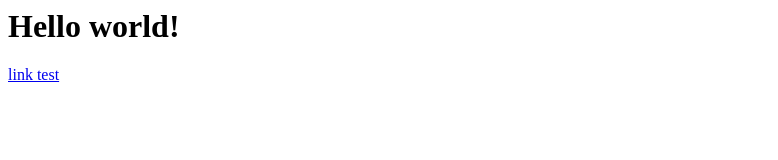
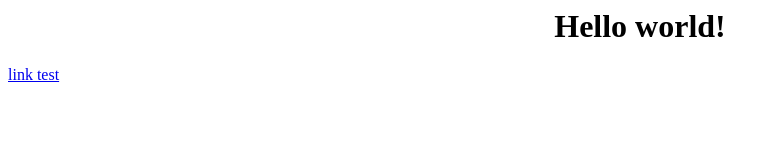
Before and after one commit to defoj10/web, a plain HTML site: page index.html in a window 1280 px wide. Shown: the whole page, without its empty margins (0-778 px from the left). Drawn offline with Linux system fonts and the light colour scheme.

Commit message:
Update index.html

```diff
--- a/index.html
+++ b/index.html
@@ -1,3 +1,3 @@
-<h1>Hello world!</h1>
+<center><h1>Hello world!</h1></center>
 
 <a href="test.html">link test</a>
```
